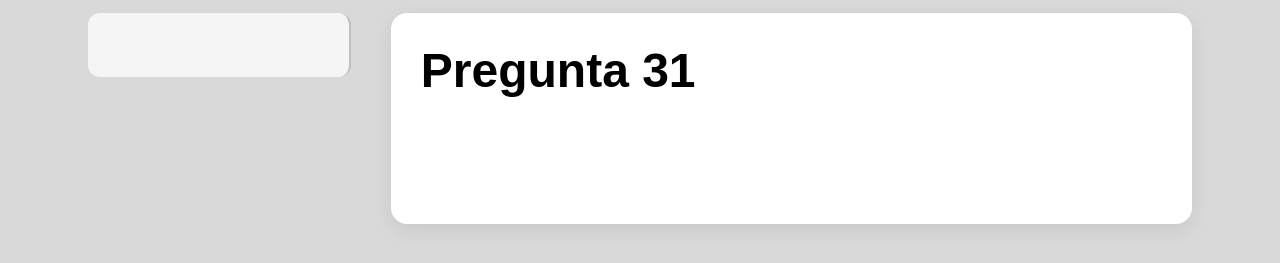
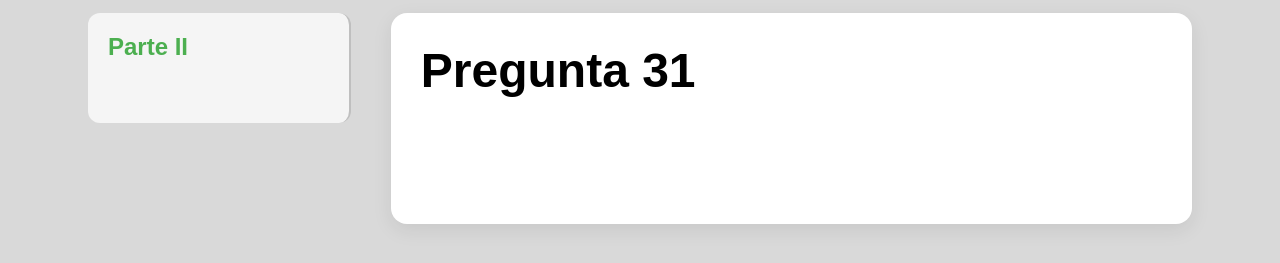
Before and after one commit to edmp0426-creator/Servicio-social, a PHP site: page /test2.php in a window 1280 px wide. Shown: the part 218-481 px from the top of the page. Run offline with PHP 8.4, Linux system fonts and the light colour scheme; data that the repository does not hold is empty.

Commit message:
PARTES TITULOS

```diff
--- a/test2.php
+++ b/test2.php
@@ -111,6 +111,13 @@ echo "</pre>";
       border-radius: 12px;
       padding: 20px;
       border-right: 2px solid #bfbfbf;
+    }
+
+    .grid-column .grid-title {
+      font-size: 24px;
+      font-weight: 700;
+      color: #4CAF50;
+      margin: 0 0 18px;
     }
 
     .grid-column .grid-form {
@@ -244,6 +251,7 @@ echo "</pre>";
     <div class="layout">
       <div class="grid-column">
         <!-- Grilla de navegación 5 x n -->
+        <div class="grid-title">Parte II</div>
         <form method="POST" class="grid-form">
           <div class="grid-preguntas">
             <?php foreach ($indices as $i): ?>
```
Also changed, not shown: test1.php (+7 -0 lines).
